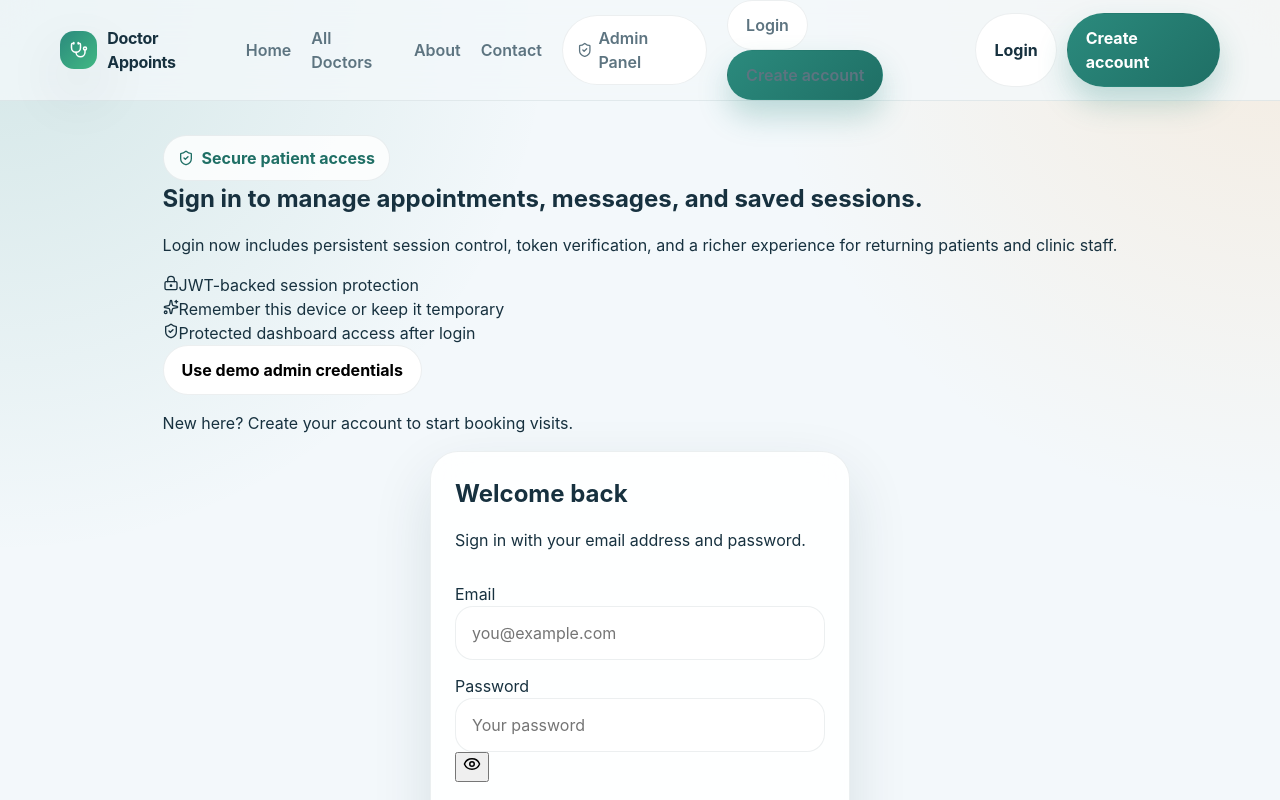
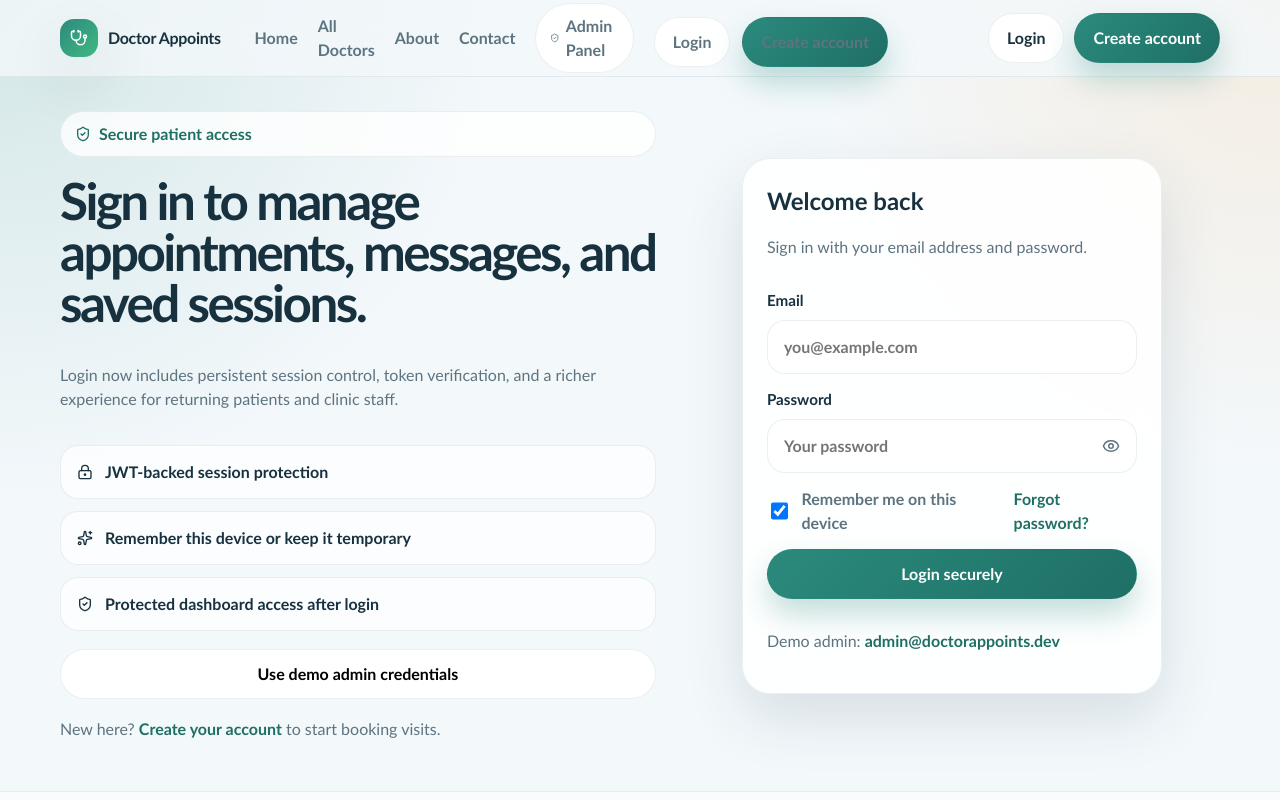
Before and after one commit to MarutiNandan2796/doctorappointment, a React (Vite) app in the folder client/: page /login in a window 1280 px wide. Shown: the top 800 px of the page. Built offline with nearby package versions, Linux system fonts and the light colour scheme; no server answers.

Commit message:
style(client): add custom styles for login, register, and dashboard layout

```diff
--- a/client/src/styles.css
+++ b/client/src/styles.css
@@ -1,5 +1,5 @@
 :root {
-  font-family: Inter, system-ui, -apple-system, BlinkMacSystemFont, 'Segoe UI', sans-serif;
+  font-family: 'Trebuchet MS', 'Segoe UI', sans-serif;
   color: #17313f;
   background: #f3f8fb;
   line-height: 1.5;
@@ -118,6 +118,18 @@ img {
 .nav-actions {
   display: flex;
   gap: 10px;
+}
+
+.nav-user-badge,
+.mobile-auth-user {
+  display: inline-flex;
+  align-items: center;
+  gap: 8px;
+  padding: 10px 14px;
+  border-radius: 999px;
+  border: 1px solid var(--border);
+  background: rgba(255, 255, 255, 0.82);
+  font-weight: 700;
 }
 
 .btn {
@@ -566,6 +578,156 @@ img {
   place-items: center;
 }
 
+.auth-split {
+  grid-template-columns: 1fr 0.9fr;
+  gap: 28px;
+  align-items: center;
+}
+
+.auth-copy {
+  display: flex;
+  flex-direction: column;
+  gap: 18px;
+}
+
+.auth-copy h1,
+.dashboard-header h1 {
+  margin: 0;
+  font-size: clamp(2rem, 4vw, 3.4rem);
+  line-height: 1;
+  letter-spacing: -0.05em;
+}
+
+.auth-copy p,
+.dashboard-header p,
+.auth-help-text,
+.auth-footer-note,
+.auth-subtitle {
+  color: var(--muted);
+}
+
+.auth-feature-list {
+  display: grid;
+  gap: 12px;
+}
+
+.auth-feature-list div,
+.auth-row,
+.dashboard-header,
+.mobile-auth-links {
+  display: flex;
+  align-items: center;
+  gap: 12px;
+}
+
+.auth-feature-list div {
+  padding: 14px 16px;
+  border-radius: 18px;
+  border: 1px solid var(--border);
+  background: rgba(255, 255, 255, 0.68);
+  font-weight: 700;
+}
+
+.auth-form {
+  position: relative;
+}
+
+.auth-field {
+  display: grid;
+  gap: 8px;
+  font-weight: 700;
+}
+
+.auth-field span {
+  font-size: 0.95rem;
+}
+
+.password-field {
+  position: relative;
+}
+
+.password-toggle {
+  position: absolute;
+  right: 8px;
+  top: 50%;
+  transform: translateY(-50%);
+  border: 0;
+  border-radius: 12px;
+  background: transparent;
+  color: var(--muted);
+  display: inline-grid;
+  place-items: center;
+  width: 36px;
+  height: 36px;
+  cursor: pointer;
+}
+
+.remember-me {
+  display: inline-flex;
+  align-items: center;
+  gap: 10px;
+  color: var(--muted);
+  font-weight: 600;
+}
+
+.remember-me input {
+  width: 18px;
+  height: 18px;
+}
+
+.auth-alert {
+  padding: 14px 16px;
+  border-radius: 18px;
+  background: rgba(201, 76, 76, 0.12);
+  color: #8f2f2f;
+  border: 1px solid rgba(201, 76, 76, 0.2);
+  font-weight: 700;
+}
+
+.auth-demo-btn {
+  justify-content: center;
+}
+
+.auth-help-text {
+  margin: 0;
+}
+
+.auth-help-text a,
+.auth-footer-note strong {
+  color: var(--primary-dark);
+  font-weight: 800;
+}
+
+.auth-loading {
+  min-height: 40vh;
+  display: inline-flex;
+  align-items: center;
+  gap: 10px;
+  font-weight: 700;
+}
+
+.dashboard-header {
+  justify-content: space-between;
+  margin-bottom: 18px;
+  flex-wrap: wrap;
+}
+
+.dashboard-header p {
+  margin: 10px 0 0;
+}
+
+.dashboard-card h2 {
+  display: inline-flex;
+  align-items: center;
+  gap: 8px;
+}
+
+.mobile-auth-links {
+  width: 100%;
+  flex-wrap: wrap;
+  margin-top: 8px;
+}
+
 .auth-card {
   width: min(420px, 100%);
   display: grid;
@@ -592,7 +754,8 @@ img {
   .footer-grid,
   .dashboard-grid,
   .doctor-grid,
-  .specialty-grid {
+  .specialty-grid,
+  .auth-split {
     grid-template-columns: 1fr;
   }
 
@@ -627,6 +790,12 @@ img {
     padding: 8px 0;
   }
 
+  .nav-links.open .mobile-auth-links {
+    margin-top: 8px;
+    padding-top: 14px;
+    border-top: 1px solid var(--border);
+  }
+
   .nav-actions.desktop-only {
     display: none;
   }
@@ -639,4 +808,8 @@ img {
   .doctor-card {
     grid-template-columns: 1fr;
   }
+
+  .dashboard-header {
+    align-items: flex-start;
+  }
 }
```
